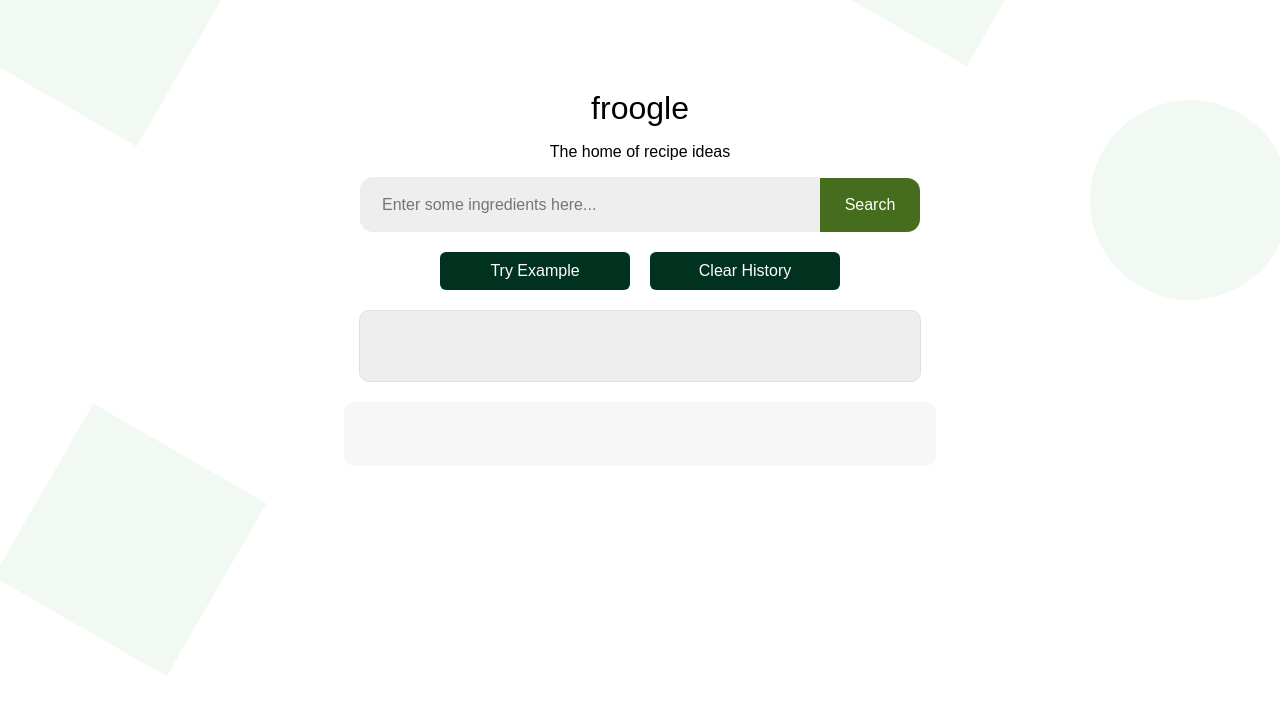
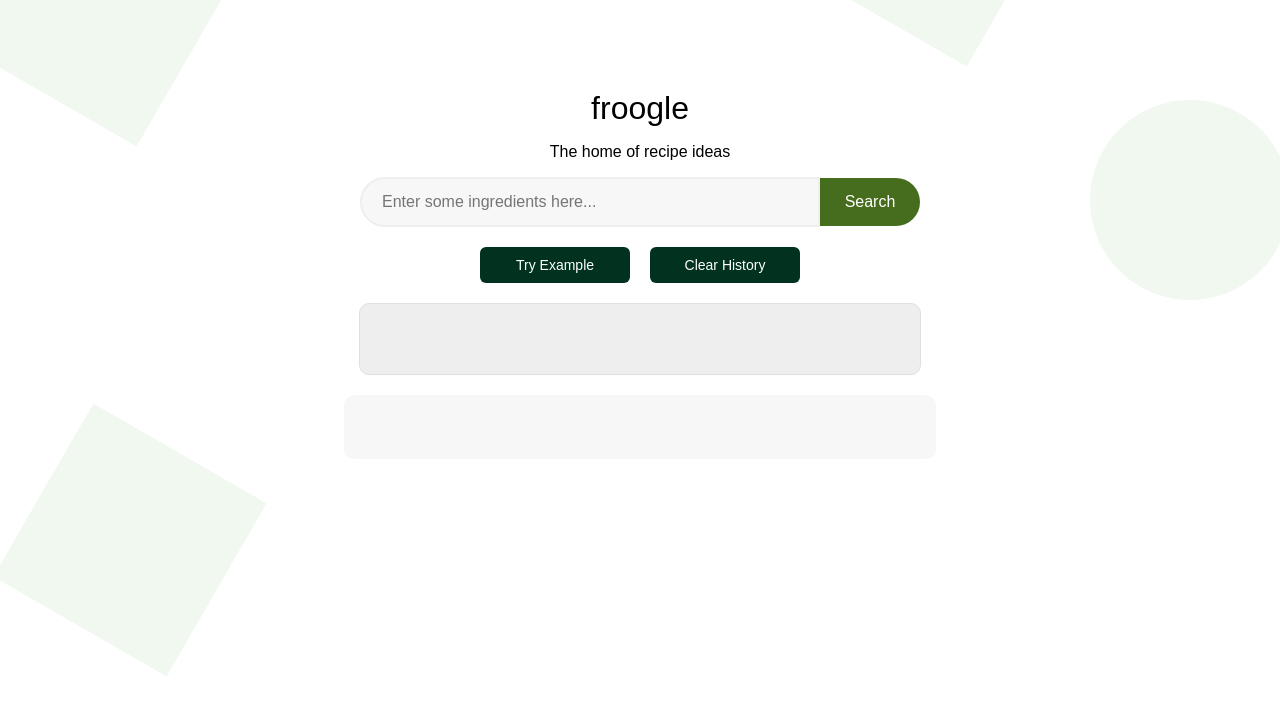
Before and after one commit to mhmh4/froogle, a React (Create React App) app: page / in a window 1280 px wide. Shown: the top 714 px of the page. Built offline with nearby package versions, Linux system fonts and the light colour scheme.

Commit message:
Update App.css

```diff
--- a/src/App.css
+++ b/src/App.css
@@ -46,7 +46,7 @@ h1, h2, h3, h4, h5, h6 {
 }
 
 .button2 {
-  font-size: 16px;
+  font-size: 14px;
   color: white;
   background-color: #013220;
   border-radius: 6px;
@@ -54,18 +54,19 @@ h1, h2, h3, h4, h5, h6 {
   padding: 10px;
   margin: 0 10px;
   cursor: pointer;
-  width: 190px;
+  width: 150px;
 }
 
 .search-button {
-  border-top-right-radius: 13px;
-  border-bottom-right-radius: 13px;
-  padding: 18px 20px;
+  border-top-right-radius: 27px;
+  border-bottom-right-radius: 27px;
+  padding: 15px 20px;
   border-top-left-radius: 0;
   border-bottom-left-radius: 0;
   width: 100px;
   background-color: #466d1d;
   margin: 0;
+  font-size: 16px;
 }
 
 .shape {
@@ -74,26 +75,26 @@ h1, h2, h3, h4, h5, h6 {
   rotate: 30deg;
   z-index: -1;
   background-color: green;
-  opacity: 0.05;
+  opacity: 0.06;
   position: absolute;
 }
 
 input {
   margin-bottom: 20px;
   width: 26em;
-  height: 15px;
-  background-color: #eee;
+  height: 10px;
+  background-color: #f7f7f7;
   border: 2px solid #eee;
   padding: 18px 20px;
-  border-top-left-radius: 13px;
-  border-bottom-left-radius: 13px;
+  border-top-left-radius: 27px;
+  border-bottom-left-radius: 27px;
   font-size: 16px;
 }
 
 .history {
   margin: 20px auto;
   width: 35em;
-  margin-top: 20;
+  margin-top: 20px;
   display: flex;
   min-height: 70px;
   overflow-x: scroll;
```
